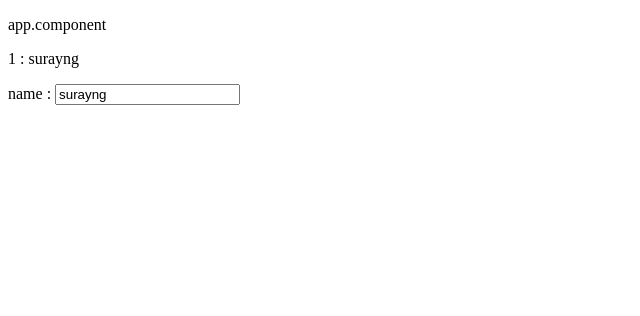
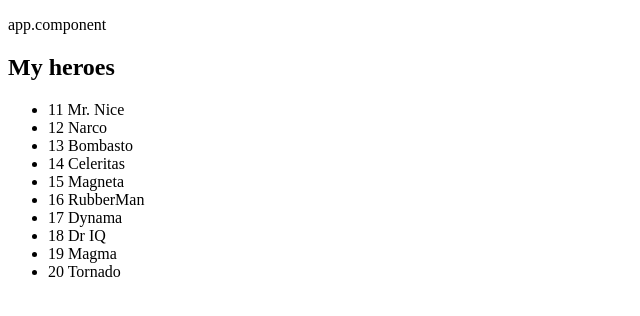
Before and after one commit to suryang/toh, an Angular app: page / in a window 1280 px wide. Shown: the top 316 px of the page, without its empty margins (0-640 px from the left). Built offline with nearby package versions, Linux system fonts and the light colour scheme.

Commit message:
4장. ngFor 반복문 사용하여 여러개 데이터 보여주기
let 아이템 of 컬렉션 (es6 반복문 구문 사용)

```diff
--- /dev/null
+++ b/src/app/HEROES.ts
@@ -0,0 +1,15 @@
+import {Hero} from './hero';
+
+// Hero[]은 Array<Hero>
+export const HEROES: Hero[] = [
+  {id: 11, name: 'Mr. Nice'},
+  {id: 12, name: 'Narco'},
+  {id: 13, name: 'Bombasto'},
+  {id: 14, name: 'Celeritas'},
+  {id: 15, name: 'Magneta'},
+  {id: 16, name: 'RubberMan'},
+  {id: 17, name: 'Dynama'},
+  {id: 18, name: 'Dr IQ'},
+  {id: 19, name: 'Magma'},
+  {id: 20, name: 'Tornado'}
+];
--- a/src/app/heroes/heroes.component.html
+++ b/src/app/heroes/heroes.component.html
@@ -1,9 +1,14 @@
-<p>
-  {{hero.id}} : {{hero.name}}
-</p>
+<h2>My heroes</h2>
 
-<div>
+<!-- *ngFor 반복문 let ? of ? -->
+<ul class="heroes">
+  <li *ngFor="let hero of heroes">
+    <span class="badges">{{hero.id}}</span> {{hero.name}}
+  </li>
+</ul>
+
+<!--<div>
   <label>name :
     <input [(ngModel)]="hero.name" placeholder="name">
   </label>
-</div>
+</div>-->
--- a/src/app/heroes/heroes.component.ts
+++ b/src/app/heroes/heroes.component.ts
@@ -1,5 +1,7 @@
 import {Component, OnInit} from '@angular/core';
 import {Hero} from '../hero';
+import {HEROES} from '../HEROES';
+
 
 @Component({
   selector: 'app-heroes',
@@ -12,15 +14,16 @@ export class HeroesComponent implements OnInit {
     id: 1,
     name: 'Suryang',
   };*/
-  hero = new Hero();
+  // hero = new Hero();
+  heroes = HEROES;
 
   constructor() {
 
     /*this는 HeroesComponent를 가리킴
     HeroesComponent에 있는 hero
     타입스크립트는 this를 빠뜨리면 안됨*/
-    this.hero.id = 1;
-    this.hero.name = 'surayng';
+   // this.hero.id = 1;
+   // this.hero.name = 'surayng';
   }
 
   ngOnInit() {
```
